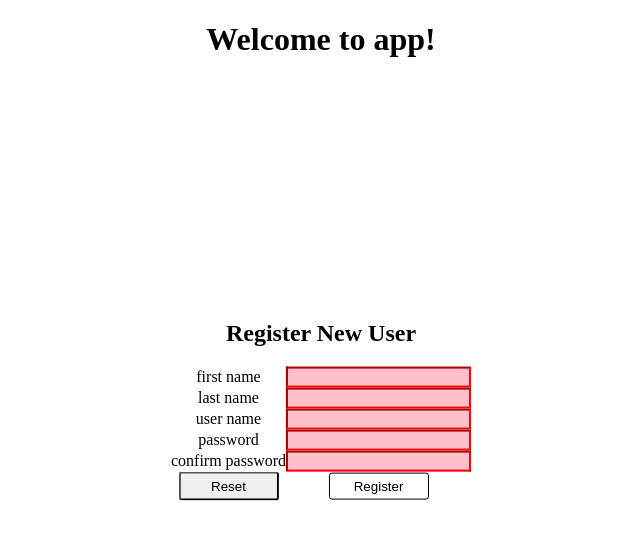
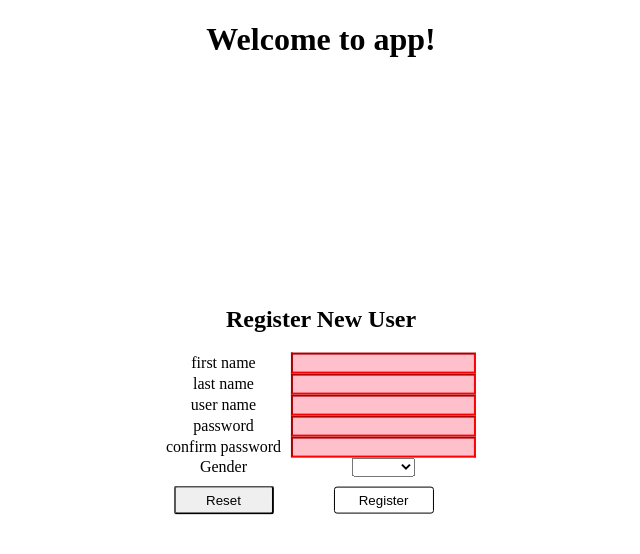
Before and after one commit to MikeWarren2014/171106-Project2-SHOULDi, an Angular app in the folder SHOULDi-front/: page /register in a window 1280 px wide. Shown: the top 554 px of the page, without its empty margins (319-959 px from the left). Built offline with nearby package versions, Linux system fonts and the light colour scheme.

Commit message:
Added gender field to registration form

```diff
--- /dev/null
+++ b/SHOULDi-front/src/app/components/register/register.component.css
@@ -0,0 +1,4 @@
+.buttonRow, .buttonRow > *
+{
+    margin-top: 10px;
+}
--- a/SHOULDi-front/src/app/components/register/register.component.html
+++ b/SHOULDi-front/src/app/components/register/register.component.html
@@ -21,7 +21,16 @@
             <label for="confirmPassword" class="tableCell">confirm password</label>
             <input type="password" id="confirmPassword" name="confirmPassword" class="tableCell" [(ngModel)]="model.confirmPassword" required>
         </span>
-        <span class="tableRow center">
+        <span class="tableRow">
+                <label for="gender"  class="tableCell">Gender</label>
+                <!-- TODO: bind this with Angular -->
+                <select id="gender" name="gender" class="tableCell" [(ngModel)]="model.gender">
+                    <option *ngFor="let gender of genders" [ngValue]="gender">{{gender}}</option>
+                </select>
+                <!-- TODO: make it such that, on focusout of the following element, model.gender gets the text entered in the following element -->
+                <input *ngIf="model.gender == 'other'" id="specificGender" name="specificGender" ng-blur="changeGenderOnBlur($event)" placeholder="enter gender">
+        </span>
+        <span class="tableRow buttonRow">
             <label class="tableCell">
                 <input type="reset" value="Reset">
             </label>
--- a/SHOULDi-front/src/app/components/register/register.component.ts
+++ b/SHOULDi-front/src/app/components/register/register.component.ts
@@ -7,7 +7,8 @@ import { User } from '../../models/user';
 @Component({
     // do we need module id here?
     templateUrl : './register.component.html',
-    selector    : 'register'
+    selector    : 'register',
+    styleUrls   : ['./register.component.css']
 
 })
 
@@ -24,6 +25,11 @@ export class RegisterComponent
         lastName  : ''
     };
     loading = false;
+    genders = [
+        "female",
+        "male",
+        "other"
+    ]
 
     constructor(
         private router : Router,
@@ -47,4 +53,9 @@ export class RegisterComponent
                 }
             )
     }
+
+    changeGenderOnBlur(event)
+    {
+        this.model.gender = event.target.value;
+    }
 }
--- a/SHOULDi-front/src/styles.css
+++ b/SHOULDi-front/src/styles.css
@@ -60,3 +60,7 @@ input[type="reset"]:hover {
     background-color: black;
     color: buttonface;
 }
+
+.tableCell + .tableCell {
+    margin-left: 10px;
+}
```
